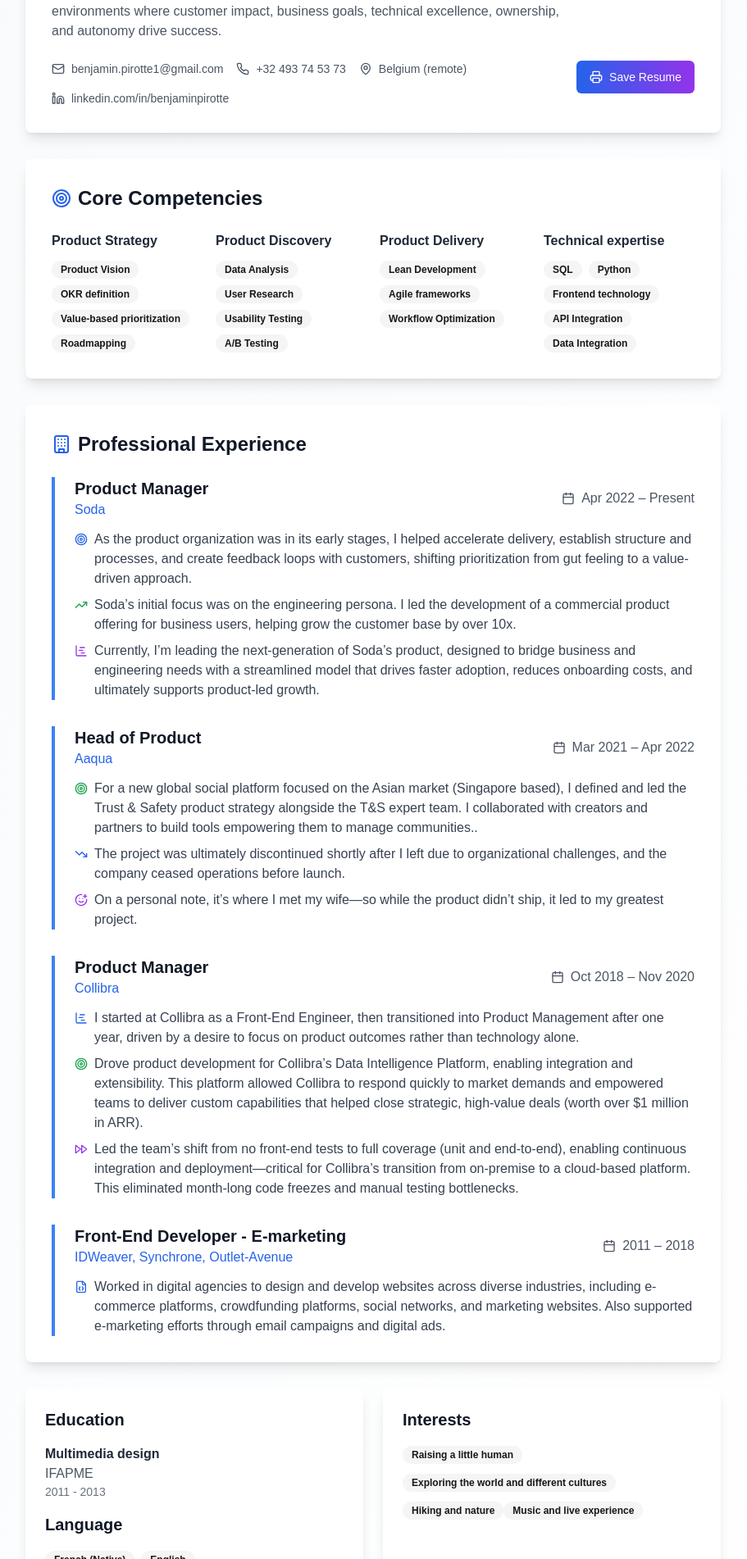
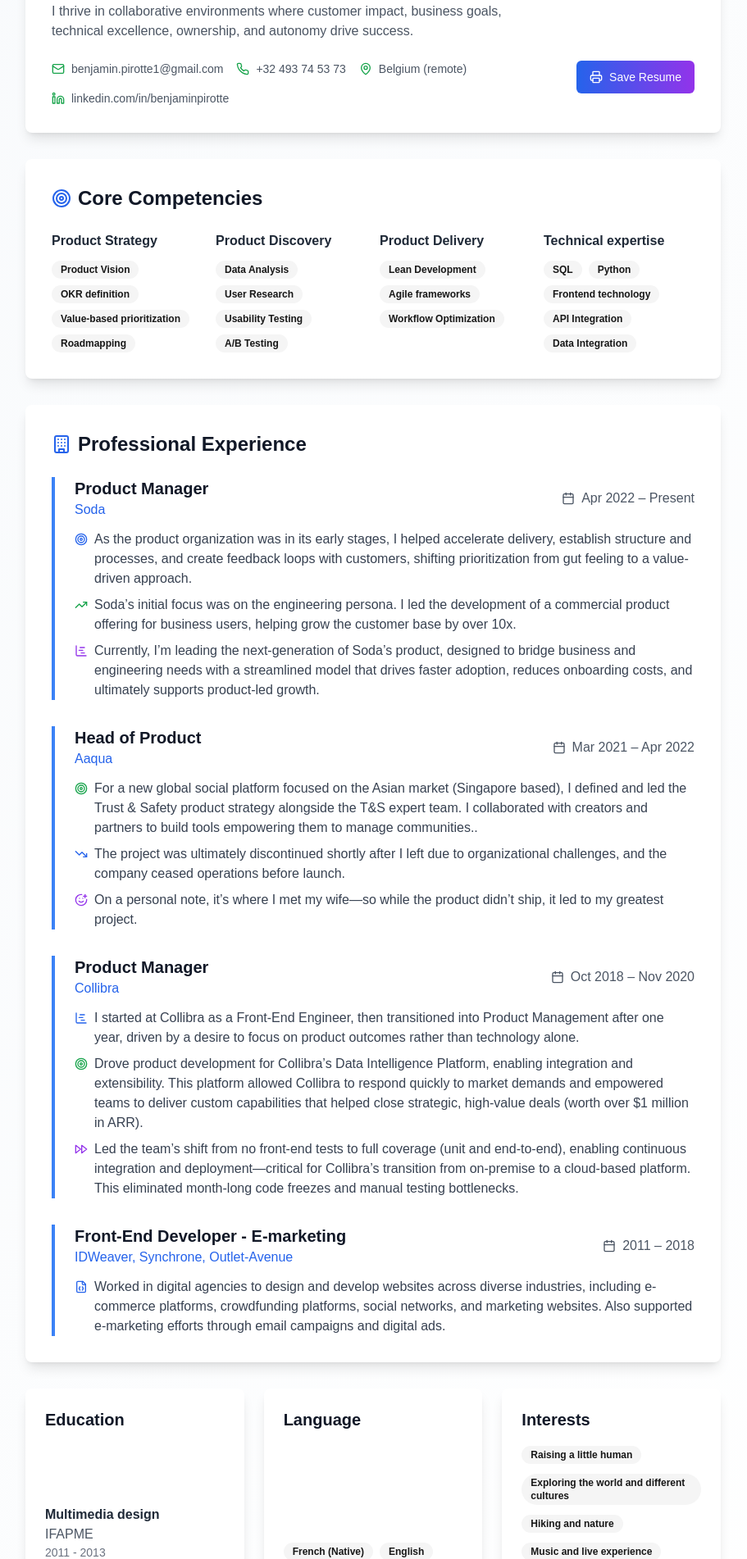
Before and after one commit to benjamin-pirotte/benjamin-pirotte.github.io, a Next.js app: page / in a window 1280 px wide. Shown: the part 218-2120 px from the top of the page at 82% size, without its empty margins (185-1096 px from the left). Built offline with nearby package versions, Linux system fonts and the light colour scheme.

Commit message:
refine css for print

```diff
--- a/app/page.tsx
+++ b/app/page.tsx
@@ -74,17 +74,17 @@
   .gap-6, .gap-4 { gap: 0.3rem !important; }
 
   /* Padding inside sections */
-  .card-content, .CardContent, .padded-section {
+  .card-content, .CardContent, .print-padded-section {
     padding: 0.5rem !important;
   }
 
   /* Margin between main sections like Core Competencies and Professional Experience */
-  .main-section + .main-section {
+  .print-main-section + .print-main-section {
     margin-top: 1rem !important;
   }
 
   /* Reduce image/profile picture size */
-  .w-32, .h-32 { width: 3rem !important; height: 3rem !important; }
+  .w-36, .h-36 { width: 6rem !important; height: 6rem !important; margin-top: 2.5rem  }
 
   /* Layout refinements */
   .max-w-4xl { max-width: 100% !important; }
@@ -115,11 +115,11 @@
 `}</style>
       <div className="max-w-4xl mx-auto p-6 space-y-8">
         {/* Header Section */}
-        <Card className="border-0 shadow-lg main-section">
+        <Card className="border-0 shadow-lg print-main-section">
           {/* Print Button */}
           <CardContent className="p-8">
             <div>
-              <div className="flex flex-col md:flex-row gap-6 items-start">
+              <div className="flex  flex-row gap-6 items-start">
                 <div className="flex-1">
                   <h1 className="text-4xl font-bold text-gray-900 mb-2">Benjamin Pirotte</h1>
                   <h2 className="text-xl text-blue-600 font-semibold mb-4">
@@ -127,11 +127,11 @@
                   </h2>
                   <div className="text-gray-600 eading-relaxed">
                     <p className="mb-6">
-                        Results-driven Product Manager with 15+ years of experience building products that solve real customer problems. Former software engineer turned product leader, driven by the belief that technology is just a means to deliver outcomes. I thrive in collaborative environments where customer impact, business goals, technical excellence, ownership, and autonomy drive success.
+                        Results-driven Product Manager with 15+ years of experience building products that solve real customer problems. Former software engineer turned product leader, driven by the belief that technology is just a means to deliver outcomes. <br/> I thrive in collaborative environments where customer impact, business goals, technical excellence, ownership, and autonomy drive success.
                     </p>
                   </div>
                 </div>
-                <div className="w-32 h-32 bg-gradient-to-br from-blue-500 to-purple-600 rounded-full items-center justify-center text-white text-2xl font-bold">
+                <div className="w-36 h-36 bg-gradient-to-br from-blue-500 to-purple-600 rounded-full items-center justify-center text-white text-2xl font-bold">
                   <img width="200" className="rounded-full p2" alt="Benjamin Pirotte profile picture" src="/profile.png"/>
                 </div>
               </div>
@@ -140,19 +140,19 @@
                 <div className="flex flex-1 flex-col md:flex-row gap-6 items-start">
                   <div className="flex flex-wrap gap-4 text-sm text-gray-600">
                     <div className="flex items-center gap-2">
-                      <Mail className="w-4 h-4" />
+                      <Mail className="w-4 h-4 text-green-600" />
                       <a href="mailto:benjamin.pirotte1@gmail.com">benjamin.pirotte1@gmail.com</a>
                     </div>
                     <div className="flex items-center gap-2">
-                      <Phone className="w-4 h-4" />
+                      <Phone className="w-4 h-4 text-green-600" />
                       <span>+32 493 74 53 73</span>
                     </div>
                     <div className="flex items-center gap-2">
-                      <MapPin className="w-4 h-4" />
+                      <MapPin className="w-4 h-4 text-green-600" />
                       <span>Belgium (remote)</span>
                     </div>
                     <div className="flex items-center gap-2">
-                      <Linkedin className="w-4 h-4" />
+                      <Linkedin className="w-4 h-4 text-green-600" />
                       <a target="_blank" href="https://linkedin.com/in/benjaminpirotte" >linkedin.com/in/benjaminpirotte</a>
                     </div>
                   </div>
@@ -170,14 +170,14 @@
 
 
         {/* Core Skills */}
-        <Card className="border-0 shadow-lg main-section ">
+        <Card className="border-0 shadow-lg print-main-section ">
           <CardContent className="p-8">
             <h3 className="text-2xl font-bold text-gray-900 mb-6 flex items-center gap-2">
               <Target className="w-6 h-6 text-blue-600" />
               Core Competencies
             </h3>
             <div className="grid grid-cols-2 md:grid-cols-4 gap-4 ">
-              <div className="space-y-3 padded-section">
+              <div className="space-y-3 print-padded-section">
                 <h4 className="font-semibold text-gray-800">Product Strategy</h4>
                 <div className="flex flex-wrap gap-2">
                   <Badge variant="secondary">Product Vision</Badge>
@@ -186,7 +186,7 @@
                   <Badge variant="secondary">Roadmapping</Badge>
                 </div>
               </div>
-              <div className="space-y-3 padded-section">
+              <div className="space-y-3 print-padded-section">
                 <h4 className="font-semibold text-gray-800">Product Discovery</h4>
                 <div className="flex flex-wrap gap-2">
                   <Badge variant="secondary">Data Analysis</Badge>
@@ -195,7 +195,7 @@
                   <Badge variant="secondary">A/B Testing</Badge>
                 </div>
               </div>
-              <div className="space-y-3 padded-section">
+              <div className="space-y-3 print-padded-section">
                 <h4 className="font-semibold text-gray-800">Product Delivery</h4>
                 <div className="flex flex-wrap gap-2">
                   <Badge variant="secondary">Lean Development</Badge>
@@ -203,7 +203,7 @@
                   <Badge variant="secondary">Workflow Optimization</Badge>
                 </div>
               </div>
-              <div className="space-y-3 padded-section">
+              <div className="space-y-3 print-padded-section">
                 <h4 className="font-semibold text-gray-800">Technical expertise</h4>
                 <div className="flex flex-wrap gap-2">
                   <Badge variant="secondary">SQL</Badge>
@@ -218,7 +218,7 @@
         </Card>
 
         {/* Experience */}
-        <Card className="border-0 shadow-lg padded-section">
+        <Card className="border-0 shadow-lg print-padded-section">
           <CardContent className="p-8">
             <h3 className="text-2xl font-bold text-gray-900 mb-6 flex items-center gap-2">
               <Building className="w-6 h-6 text-blue-600" />
@@ -255,7 +255,7 @@
               </div>
 
               {/* Job 2 */}
-              <div className="border-l-4 border-blue-500 pl-6 padded-section">
+              <div className="border-l-4 border-blue-500 pl-6 print-padded-section">
                 <div className="flex flex-col md:flex-row md:items-center md:justify-between mb-3">
                   <div>
                     <h4 className="text-xl font-semibold text-gray-900">Head of Product</h4>
@@ -283,7 +283,7 @@
               </div>
 
               {/* Job 3 */}
-              <div className="border-l-4 border-blue-500 pl-6 padded-section">
+              <div className="border-l-4 border-blue-500 pl-6 print-padded-section">
                 <div className="flex flex-col md:flex-row md:items-center md:justify-between mb-3">
                   <div>
                     <h4 className="text-xl font-semibold text-gray-900">Product Manager</h4>
@@ -311,7 +311,7 @@
               </div>
 
               {/* Job 4 */}
-              <div className="border-l-4 border-blue-500 pl-6 padded-section">
+              <div className="border-l-4 border-blue-500 pl-6 print-padded-section">
                 <div className="flex flex-col md:flex-row md:items-center md:justify-between mb-3">
                   <div>
                     <h4 className="text-xl font-semibold text-gray-900">Front-End Developer - E-marketing</h4>
@@ -334,10 +334,11 @@
           </CardContent>
         </Card>
 
-        {/* Education & Achievements */}
-        <div className="grid md:grid-cols-2 gap-6 ">
-          <Card className="border-0 shadow-lg main-section">
-            <CardContent className="p-6">
+        {/* Education & Interests */}
+        <div className="grid grid-cols-3 gap-6 items-stretch">
+          <Card className="border-0 shadow-lg main-section h-full flex flex-col">
+            <CardContent className="p-6 flex flex-col flex-1">
+              <div className="flex flex-col justify-between flex-grow h-full">
                 <h3 className="text-xl font-bold text-gray-900 mb-4">Education</h3>
                 <div className="space-y-4">
                   <div>
@@ -346,24 +347,33 @@
                     <p className="text-sm text-gray-500">2011 - 2013</p>
                   </div>
                 </div>
-              <h3 className="text-xl mt-4 font-bold text-gray-900 mb-4">Language</h3>
+              </div>
+            </CardContent>
+          </Card>
+
+          <Card className="border-0 shadow-lg main-section h-full flex flex-col">
+            <CardContent className="p-6 flex flex-col flex-1">
+              <div className="flex flex-col justify-between flex-grow h-full">
+                <h3 className="text-xl font-bold text-gray-900 mb-4">Language</h3>
                 <div className="space-y-4">
                   <div>
                     <Badge className="mr-2" variant="secondary">French (Native)</Badge>
                     <Badge variant="secondary">English</Badge>
                   </div>
                 </div>
+              </div>
             </CardContent>
           </Card>
-
-          <Card className="border-0 shadow-lg main-section">
-            <CardContent className="p-6">
+          <Card className="border-0 shadow-lg main-section h-full flex flex-col">
+            <CardContent className="p-6 flex flex-col flex-1">
+              <div className="flex flex-col justify-between flex-grow h-full">
                 <h3 className="text-xl font-bold text-gray-900 mb-4">Interests</h3>
                 <div className="space-y-3">
                   <Badge variant="secondary">Raising a little human</Badge>
                   <Badge variant="secondary">Exploring the world and different cultures</Badge>
                   <Badge variant="secondary">Hiking and nature</Badge>
                   <Badge variant="secondary">Music and live experience</Badge>
+                </div>
               </div>
             </CardContent>
           </Card>
```
Lines whose indentation alone changed are shown as unchanged.
